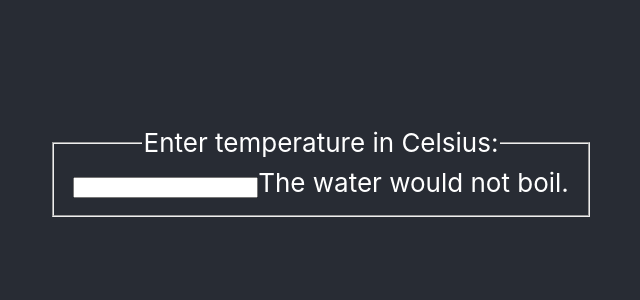
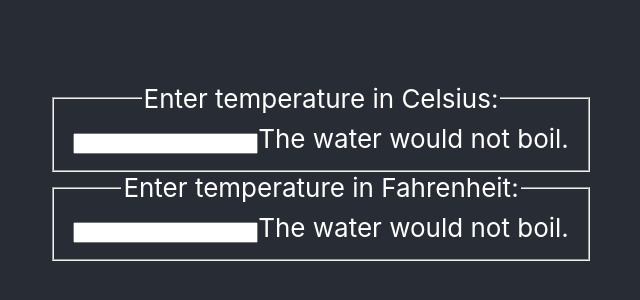
Before and after one commit to eshellster/react-w3resource, a React (Create React App) app: page / in a window 1280 px wide. Shown: the part 228-528 px from the top of the page, without its empty margins (319-959 px from the left). Built offline with nearby package versions, Linux system fonts and the light colour scheme.

Commit message:
온도계 모듈화

```diff
--- a/src/component/Calculator.js
+++ b/src/component/Calculator.js
@@ -7,7 +7,12 @@ function BoilingVerdict(props) {
   return "The water would not boil.";
 }
 
-class Calculator extends React.Component {
+const scaleNames = {
+  c: "Celsius",
+  f: "Fahrenheit",
+};
+
+class TemperatureInput extends React.Component {
   constructor(props) {
     super(props);
     this.handleChange = this.handleChange.bind(this);
@@ -20,9 +25,10 @@ class Calculator extends React.Component {
 
   render() {
     const temperature = this.state.temperature;
+    const scale = this.props.scale;
     return (
       <fieldset>
-        <legend>Enter temperature in Celsius:</legend>
+        <legend>Enter temperature in {scaleNames[scale]}:</legend>
         <input value={temperature} onChange={this.handleChange} />
         <BoilingVerdict celsius={parseFloat(temperature)} />
       </fieldset>
@@ -30,4 +36,15 @@ class Calculator extends React.Component {
   }
 }
 
+class Calculator extends React.Component {
+  render() {
+    return (
+      <div>
+        <TemperatureInput scale={"c"} />
+        <TemperatureInput scale={"f"} />
+      </div>
+    );
+  }
+}
+
 export default Calculator;
```
